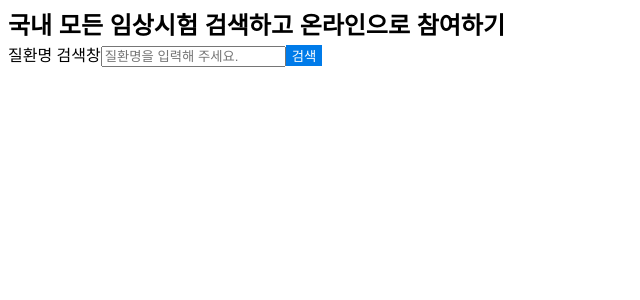
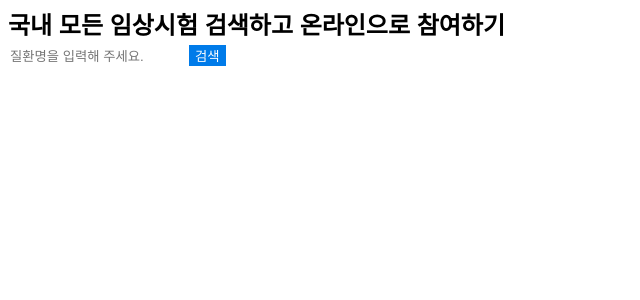
Before and after one commit to wanted-frontedend-team5/pre-onboarding-10th-2-5, a React (Create React App) app: page / in a window 1280 px wide. Shown: the top 300 px of the page, without its empty margins (0-640 px from the left). Built offline with nearby package versions, Linux system fonts and the light colour scheme.

Commit message:
feat : 검색어에 따른 추천검색어 li 태그로 표출

```diff
--- a/src/api/getRocommendData.js
+++ b/src/api/getRecommendData.js
@@ -2,14 +2,15 @@ import { AxiosError } from 'axios';
 import { axiosInstance } from './axiosInstance';
 
 export const getRecommendData = async KeywordInput => {
+  if (KeywordInput.length === 0) return;
+
   try {
     const response = await axiosInstance.get(`/api/v1/search-conditions/`, {
       params: {
         name: KeywordInput,
       },
     });
-    // eslint-disable-next-line no-console
-    console.log(response);
+    return response.data;
   } catch (error) {
     if (error instanceof AxiosError) {
       return error.response;
--- a/src/component/Button.jsx
+++ b/src/component/Button.jsx
@@ -4,4 +4,5 @@ export const Button = styled.button`
   border: none;
   background-color: #007be9;
   color: white;
+  border-radius: 0 0 20 20;
 `;
--- /dev/null
+++ b/src/component/Input.jsx
@@ -0,0 +1,6 @@
+import styled from 'styled-components';
+
+export const Input = styled.input`
+  border: 0;
+  height: 20px;
+`;
--- /dev/null
+++ b/src/component/KeywordRecommendWindow.jsx
@@ -0,0 +1,7 @@
+export const KeywordRecommendWindow = ({ children }) => {
+  return (
+    <div>
+      <ul>{children}</ul>
+    </div>
+  );
+};
--- a/src/component/SearchWrap.jsx
+++ b/src/component/SearchWrap.jsx
@@ -1,25 +1,49 @@
-import { Button } from 'component/Button';
-import { useState } from 'react';
+import { getRecommendData } from 'api/getRecommendData';
+import { Button, Input, KeywordRecommendWindow } from 'component/';
+import { useEffect, useState } from 'react';
 
 export const SearchWrap = () => {
   // todo : 기업 정보가 노출되면 안됩니다 .env를 사용해서 url을 써주세요.
   const buttonType = 'submit';
-  // eslint-disable-next-line no-unused-vars
   const [inputValue, setInputValue] = useState('');
+  const [recommendList, setRecommendList] = useState([]);
+  const handleValue = async e => {
+    e.preventDefault();
+    setInputValue(e.target.value);
+  };
+
+  useEffect(() => {
+    const debounce = setTimeout(async () => {
+      if (inputValue) {
+        const newList = await getRecommendData(inputValue);
+        setRecommendList(newList);
+        console.log(recommendList);
+      }
+    }, 200);
+    return () => {
+      clearTimeout(debounce);
+    };
+    // eslint-disable-next-line react-hooks/exhaustive-deps
+  }, [inputValue]);
+
   return (
-    <div>
-      <h2>국내 모든 임상시험 검색하고 온라인으로 참여하기</h2>
+    <>
+      <section>
+        <h2>국내 모든 임상시험 검색하고 온라인으로 참여하기</h2>
+      </section>
       <form>
-        <label htmlFor="searchDisease">
-          질환명 검색창
-          <input
-            id="searchDisease"
-            placeholder="질환명을 입력해 주세요."
-            value={inputValue}
-          />
-        </label>
+        <Input
+          placeholder="질환명을 입력해 주세요."
+          value={inputValue}
+          onChange={handleValue}
+        />
         <Button type={buttonType}>검색</Button>
       </form>
-    </div>
+      <KeywordRecommendWindow>
+        {inputValue
+          ? recommendList.map(item => <li key={item.id}>{item.name}</li>)
+          : null}
+      </KeywordRecommendWindow>
+    </>
   );
 };
--- /dev/null
+++ b/src/component/index.jsx
@@ -0,0 +1,3 @@
+export * from './Button';
+export * from './Input';
+export * from './KeywordRecommendWindow';
```
